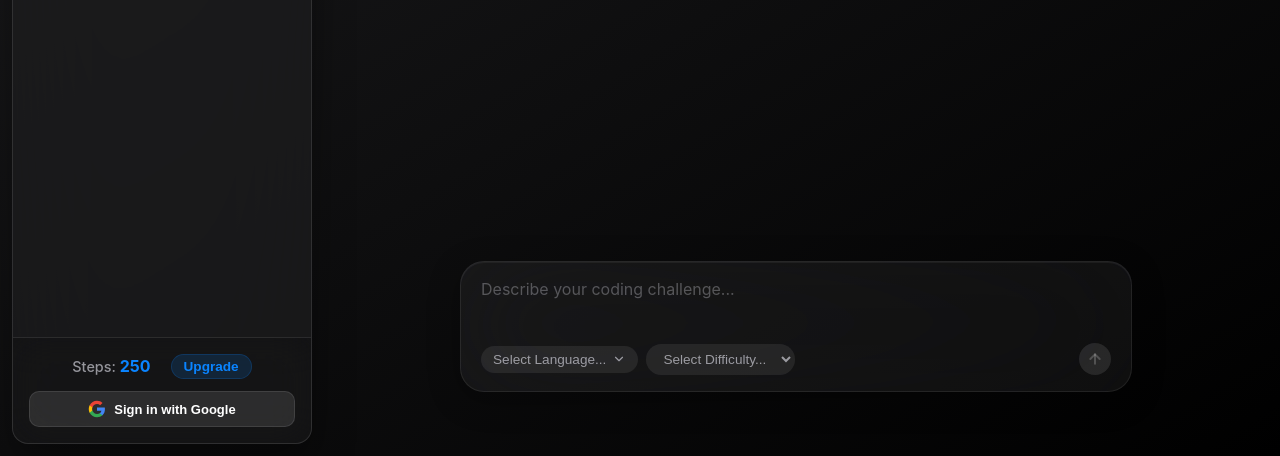
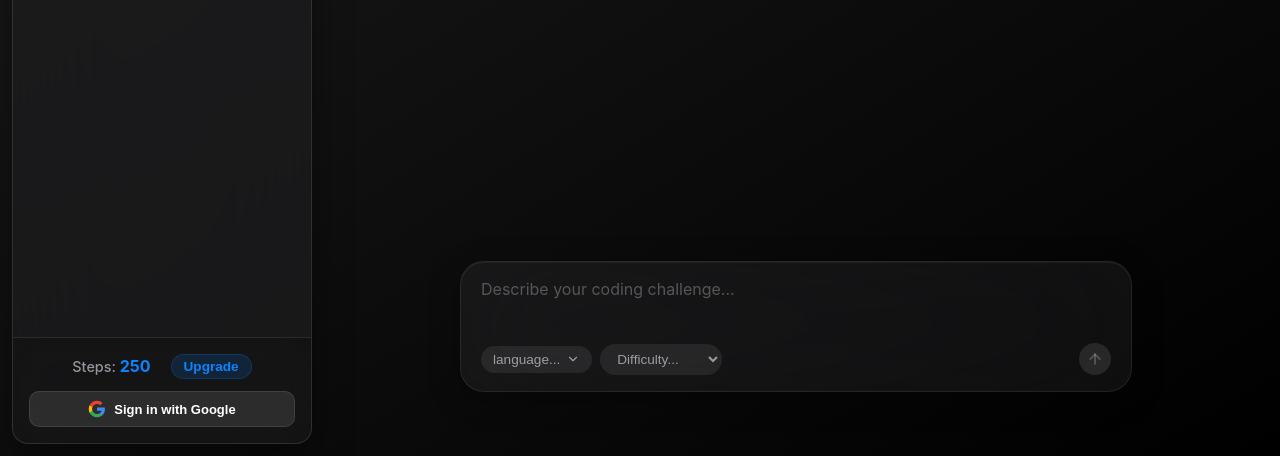
Before and after one commit to chimwopara/logic, a website: page index.html in a window 1280 px wide. Shown: the part 344-800 px from the top of the page. Drawn offline with Linux system fonts and the light colour scheme.

Commit message:
Update index.html

```diff
--- a/index.html
+++ b/index.html
@@ -644,9 +644,9 @@
 @media (max-width: 480px) {
     /* --- Input Footer: Stack for narrow phones --- */
     .input-footer {
-                flex-direction: column;
-                align-items: center; /* <-- This is the change */
-                gap: 16px;
+                /* Removed 'flex-direction: column' to keep tools and button in a row */
+                /* Removed 'align-items: center' to allow default 'space-between' */
+                gap: 10px; /* Reduced gap to help items fit on small screens */
             }
     .input-tools {
         justify-content: center;
@@ -787,13 +787,13 @@
                             <div class="input-footer">
                                 <div class="input-tools">
                                     <button id="languageTrigger" class="minimal-btn" onclick="openLanguageModal()">
-                                        <span id="currentLanguageLabel">Select Language...</span>
+                                        <span id="currentLanguageLabel">language...</span>
                                         <svg xmlns="http://www.w3.org/2000/svg" width="14" height="14" viewBox="0 0 24 24" fill="none" stroke="currentColor" stroke-width="2" stroke-linecap="round" stroke-linejoin="round"><polyline points="6 9 12 15 18 9"></polyline></svg>
                                     </button>
 
                                     <!-- Hidden select for form submission/logic -->
                                     <select id="languageSelect" style="display: none;">
-                                        <option value="" disabled selected>Select Language</option>
+                                        <option value="" disabled selected>Language</option>
                                         <option value="javascript">JavaScript</option>
                                         <option value="python">Python</option>
                                         <option value="c">C</option>
@@ -801,7 +801,7 @@
                                     </select>
 
                                     <select id="difficultySelect" class="minimal-select" onchange="checkSelections()">
-                                        <option value="" disabled selected>Select Difficulty...</option>
+                                        <option value="" disabled selected>Difficulty...</option>
                                         <option value="beginner">Beginner</option>
                                         <option value="intermediate">Intermediate</option>
                                         <option value="advanced">Advanced</option>
```
